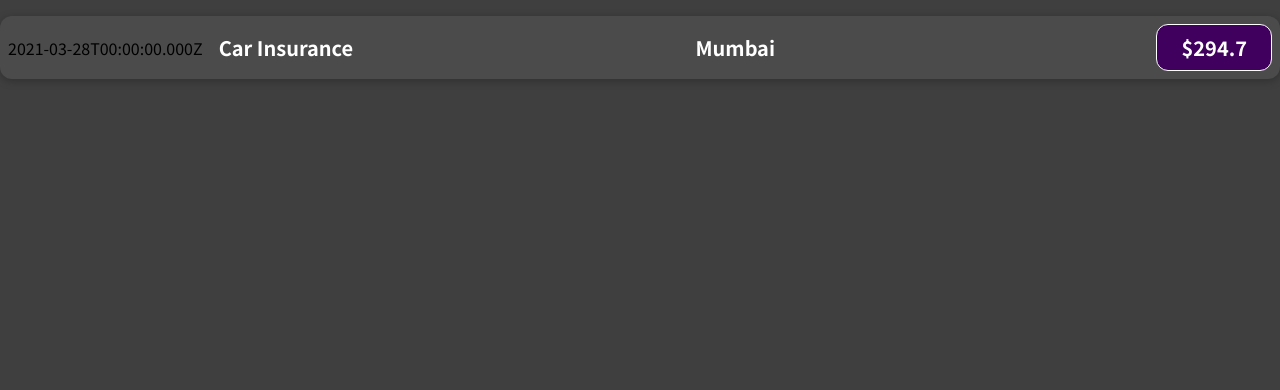
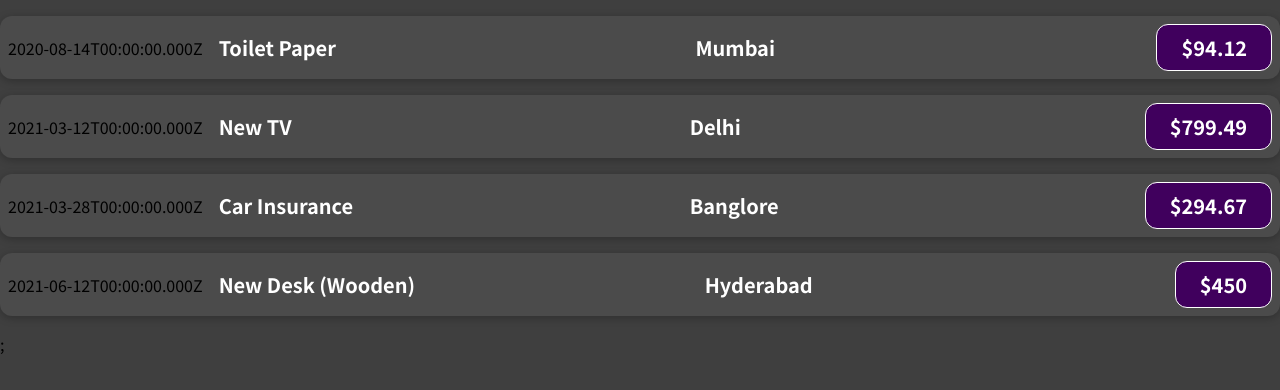
Before and after one commit to Chiragsharmaaa/starting-with-react, a JavaScript app: page / in a window 1280 px wide. Shown: the top 390 px of the page. Built offline with nearby package versions, Linux system fonts and the light colour scheme.

Commit message:
passed props and LocationOfExpenditure.

```diff
--- a/src/App.js
+++ b/src/App.js
@@ -1,11 +1,38 @@
 import ExpenseItem from "./components/ExpenseItem";
 
 function App() {
+  const expenses = [
+    {
+      id: 'e1',
+      title: 'Toilet Paper',
+      LocationOfExpenditure: 'Mumbai',
+      amount: 94.12,
+      date: new Date(2020, 7, 14),
+    },
+    { id: 'e2', title: 'New TV', LocationOfExpenditure: 'Delhi', amount: 799.49, date: new Date(2021, 2, 12) },
+    {
+      id: 'e3',
+      title: 'Car Insurance',
+      LocationOfExpenditure: 'Banglore',
+      amount: 294.67,
+      date: new Date(2021, 2, 28),
+    },
+    {
+      id: 'e4',
+      title: 'New Desk (Wooden)',
+      LocationOfExpenditure: 'Hyderabad',
+      amount: 450,
+      date: new Date(2021, 5, 12),
+    },
+  ];
+
   return (
     <div>
-      <ExpenseItem></ExpenseItem>
+      {expenses.map((expense) => {
+        return <ExpenseItem title={expense.title} LocationOfExpenditure={expense.LocationOfExpenditure} amount={expense.amount} date={expense.date}></ExpenseItem>
+      })};
     </div>
   );
-}
+};
 
 export default App;
--- a/src/components/ExpenseItem.js
+++ b/src/components/ExpenseItem.js
@@ -1,16 +1,12 @@
 import './ExpenseItem.css';
 
-function ExpenseItem() {
-    const expenseDate = new Date(2021, 2, 28);
-    const expenseTitle = 'Car Insurance';
-    const expenseAmount = 294.7;
-    const LocationOfExpenditure = 'Mumbai';
+function ExpenseItem(props) {
 
     return (<div className='expense-item'>
-        <div>{expenseDate.toISOString()}</div>
-        <div className='expense-item__description'><h2>{expenseTitle}</h2></div>
-        <div className='expense-item__description'><h2>{LocationOfExpenditure}</h2></div>
-        <div className='expense-item__price'>${expenseAmount}</div>
+        <div>{props.date.toISOString()}</div>
+        <div className='expense-item__description'><h2>{props.title}</h2></div>
+        <div className='expense-item__description'><h2>{props.LocationOfExpenditure}</h2></div>
+        <div className='expense-item__price'>${props.amount}</div>
     </div >)
 };
 
```
